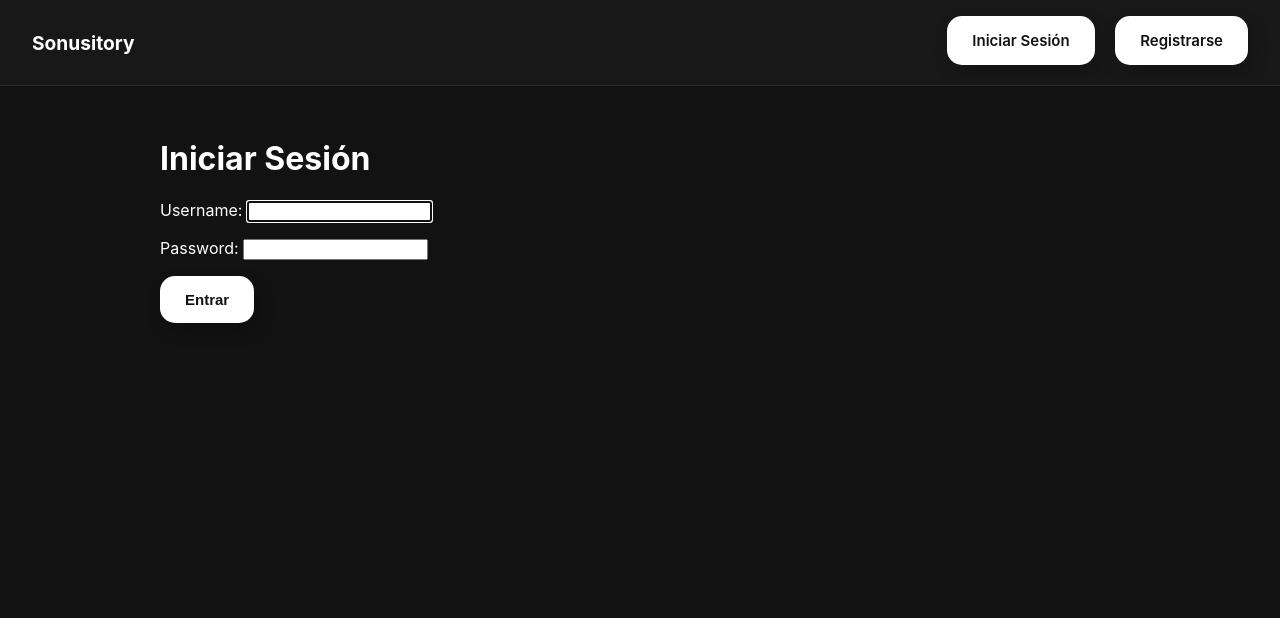
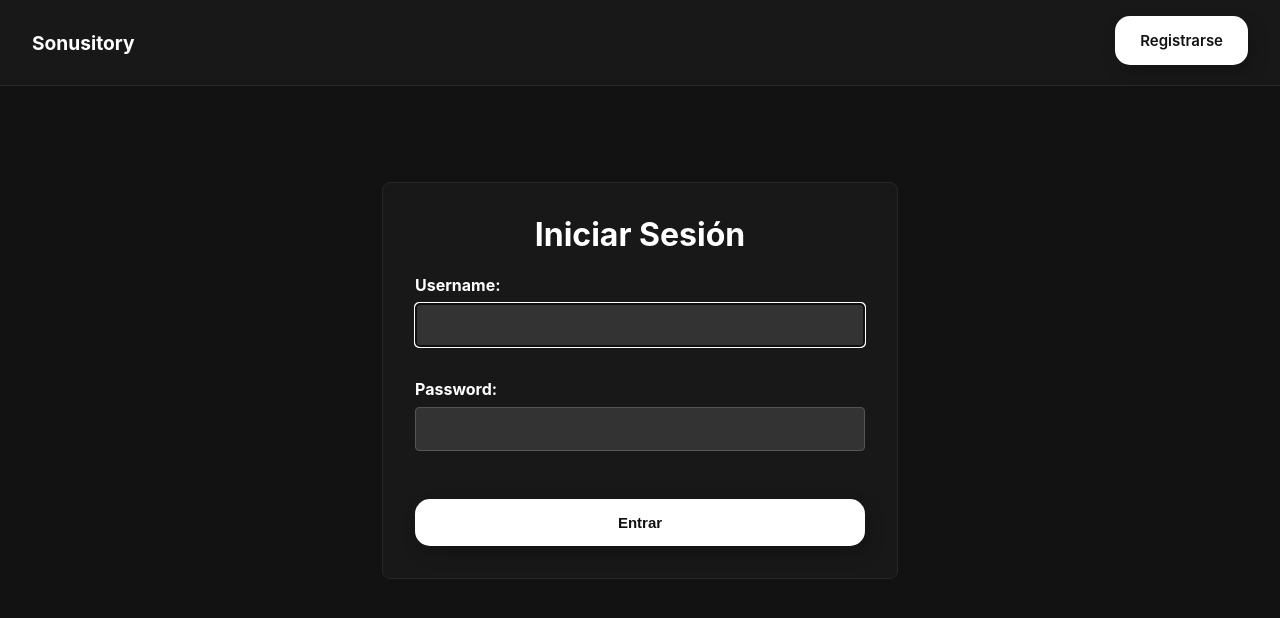
Before and after one commit to palgatox64/sonusitory, a Django app: page /accounts/login/ in a window 1280 px wide. Shown: the top 618 px of the page. Run offline with Django 5.2, Linux system fonts and the light colour scheme; parts of the project's set-up code (start-up, migrations or seed data) failed here and were passed over; some libraries are stand-ins or nearby versions.

Commit message:
feat(auth): add styles and structure to login and registration forms

```diff
--- a/static/css/style.css
+++ b/static/css/style.css
@@ -147,3 +147,45 @@ a:hover {
     margin-bottom: 1.5rem;
     border-bottom: 1px solid #282828;
 }
+
+/* --- ESTILOS PARA FORMULARIOS DE LOGIN/REGISTRO --- */
+.auth-form-container {
+    max-width: 450px; /* Ancho máximo del formulario */
+    margin: 4rem auto; /* Centra el formulario y le da espacio vertical */
+    padding: 2rem;
+    background-color: #181818;
+    border-radius: 8px;
+    border: 1px solid #282828;
+}
+
+.auth-form-container h1 {
+    text-align: center;
+    margin-top: 0;
+}
+
+
+.auth-form-container input[type="text"],
+.auth-form-container input[type="password"] {
+    width: 100%;
+    padding: 12px;
+    margin-bottom: 1rem;
+    background-color: #333;
+    border: 1px solid #555;
+    color: #fff;
+    border-radius: 4px;
+    box-sizing: border-box;
+    font-size: 1rem;
+}
+
+
+.auth-form-container label {
+    display: block;
+    margin-bottom: 0.5rem;
+    font-weight: bold;
+}
+
+
+.auth-form-container .btn {
+    width: 100%;
+    margin-top: 1rem;
+}
--- a/templates/base.html
+++ b/templates/base.html
@@ -34,8 +34,13 @@
                     </button>
                 </form>
             {% else %}
-                <a href="{% url 'login' %}" style="margin-right: 1rem;" class="btn">Iniciar Sesión</a>
-                <a href="{% url 'register' %}" class="btn">Registrarse</a>
+                {% if request.resolver_match.url_name != 'login' %}
+                    <a href="{% url 'login' %}" style="margin-right: 1rem;" class="btn">Iniciar Sesión</a>
+                {% endif %}
+
+                {% if request.resolver_match.url_name != 'register' %}
+                    <a href="{% url 'register' %}" class="btn">Registrarse</a>
+                {% endif %}
             {% endif %}
         </div>
     </nav>
--- a/templates/users/login.html
+++ b/templates/users/login.html
@@ -1,12 +1,13 @@
 {% extends "base.html" %}
 
 {% block content %}
-    <h1>Iniciar Sesión</h1>
-    <form method="post">
-        {% csrf_token %}
-        {{ form.as_p }}
-        <button type="submit" class="btn">Entrar</button>
-    </form>
+    <div class="auth-form-container"> <h1>Iniciar Sesión</h1>
+        <form method="post">
+            {% csrf_token %}
+            {{ form.as_p }}
+            <button type="submit" class="btn">Entrar</button>
+        </form>
+    </div>
 {% endblock %}
 
 {% block player %}{% endblock %}
--- a/templates/users/register.html
+++ b/templates/users/register.html
@@ -1,6 +1,7 @@
 {% extends "base.html" %}
 
 {% block content %}
+    <div class="auth-form-container">
         <h1>Crear una Cuenta</h1>
         <p>Crea tu cuenta para empezar a construir tu biblioteca musical.</p>
         <form method="post" action="{% url 'register' %}">
@@ -8,6 +9,7 @@
             {{ form.as_p }}
             <button type="submit" class="btn">Registrarse</button>
         </form>
+    </div>
 {% endblock %}
 
 {% block player %}{% endblock %}
```
Lines whose indentation alone changed are shown as unchanged.
